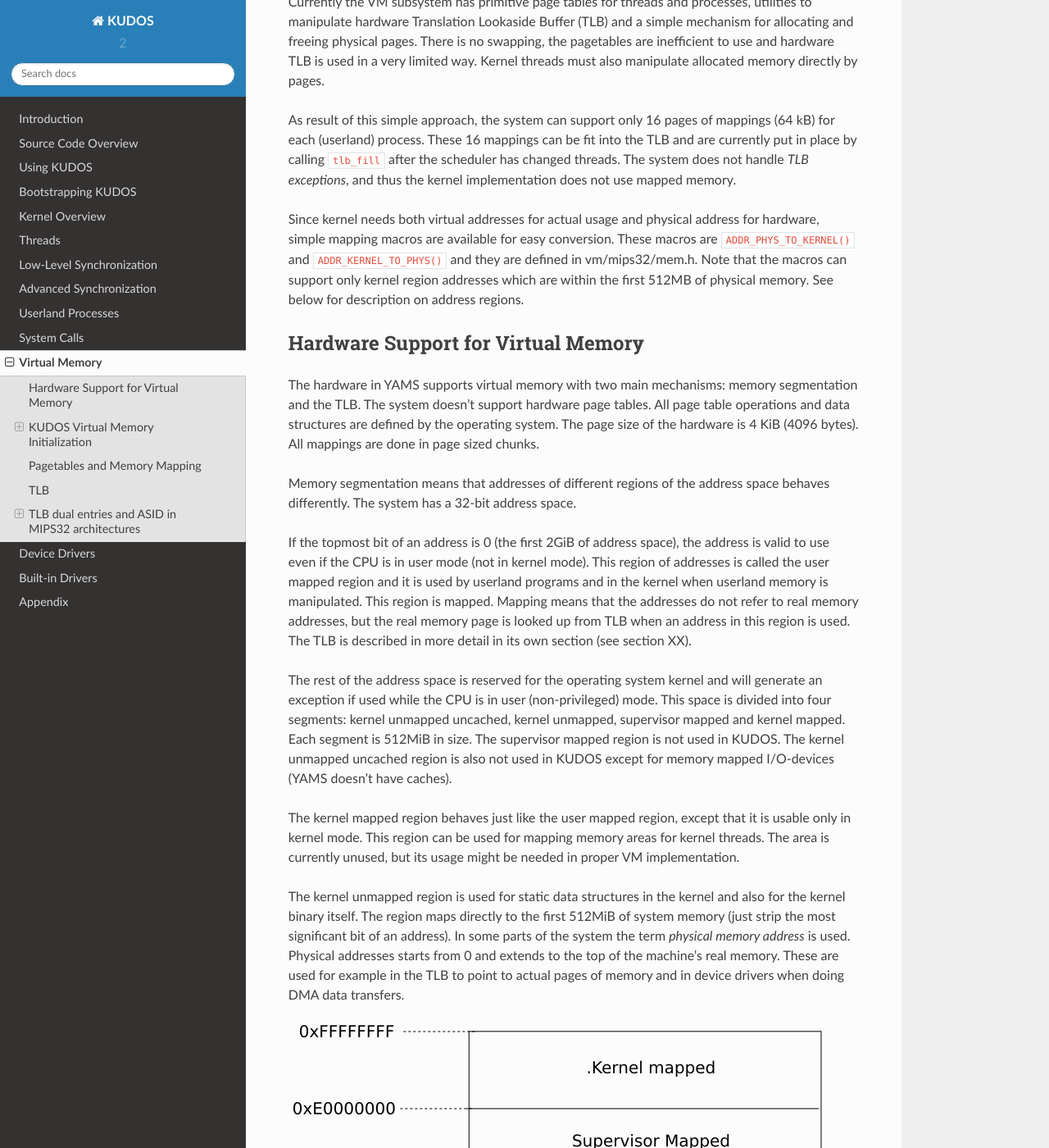
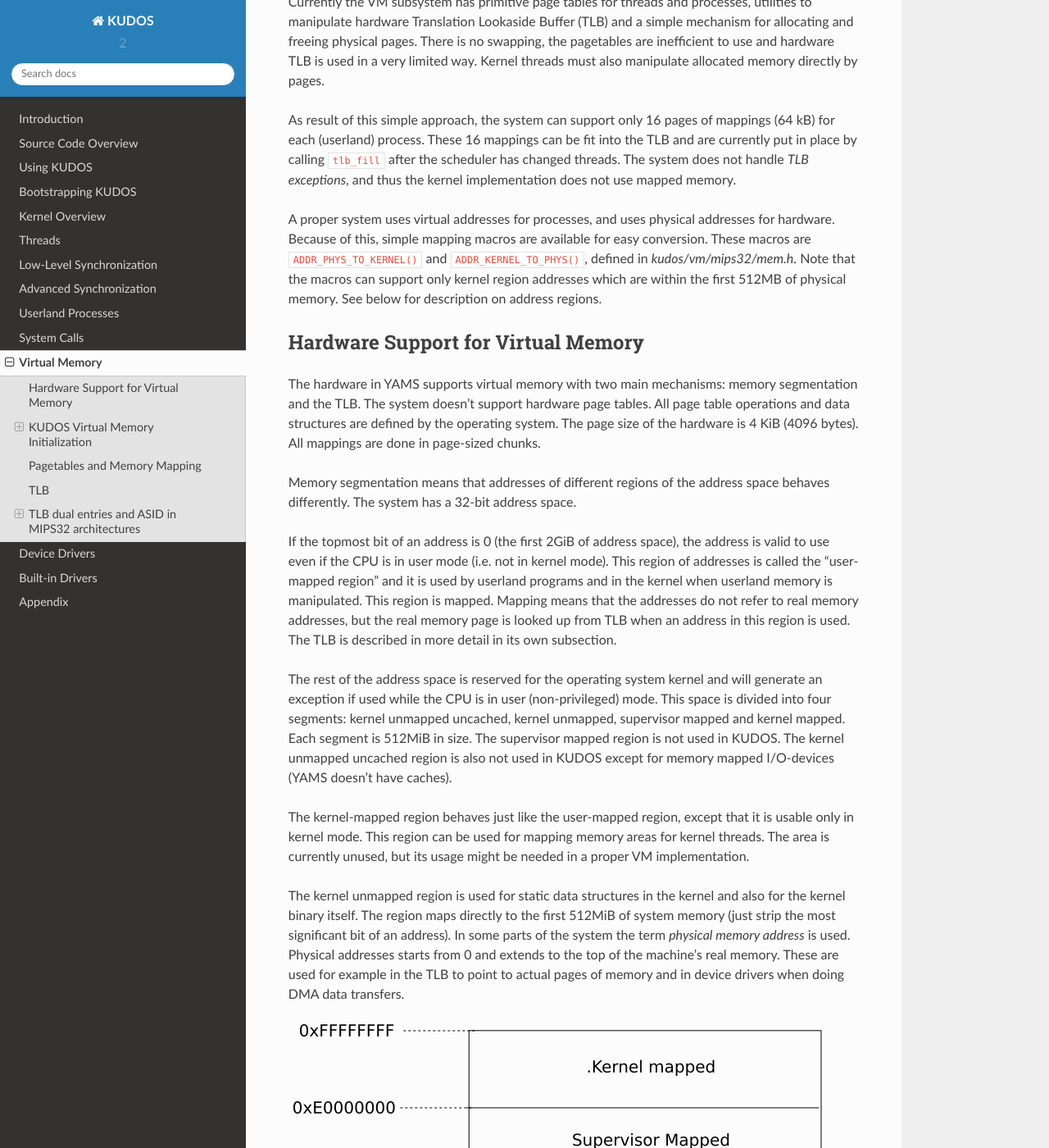
Before and after one commit to DIKU-EDU/kudos, a Sphinx documentation site: the page built from docs/virtual-memory.rst, in a window 1280 px wide and 1400 px high, scrolled down 313 px. Shown: the whole window at 82% size. Built offline with Sphinx 7.4.7 and the Read the Docs theme 2.0.0, drawn with Linux system fonts in a browser that asks for light colours.

Commit message:
Drive-by minor fixes.

```diff
--- a/docs/virtual-memory.rst
+++ b/docs/virtual-memory.rst
@@ -19,12 +19,12 @@ the TLB and are currently put in place by calling ``tlb_fill`` after the
 scheduler has changed threads. The system does not handle *TLB exceptions*,
 and thus the kernel implementation does not use mapped memory.
 
-Since kernel needs both virtual addresses for actual usage and physical address for
-hardware, simple mapping macros are available for easy conversion. These macros
-are ``ADDR_PHYS_TO_KERNEL()`` and ``ADDR_KERNEL_TO_PHYS()`` and they are defined in
-vm/mips32/mem.h. Note that the macros can support only kernel region addresses
-which are within the first 512MB of physical memory. See below for description on
-address regions.
+A proper system uses virtual addresses for processes, and uses physical
+addresses for hardware.  Because of this, simple mapping macros are available
+for easy conversion. These macros are ``ADDR_PHYS_TO_KERNEL()`` and
+``ADDR_KERNEL_TO_PHYS()``, defined in `kudos/vm/mips32/mem.h`. Note that the
+macros can support only kernel region addresses which are within the first 512MB
+of physical memory. See below for description on address regions.
 
 Hardware Support for Virtual Memory
 -----------------------------------
@@ -33,18 +33,18 @@ The hardware in YAMS supports virtual memory with two main mechanisms: memory
 segmentation and the TLB. The system doesn't support
 hardware page tables. All page table operations and data structures are defined
 by the operating system. The page size of the hardware is 4 KiB (4096 bytes). All
-mappings are done in page sized chunks.
+mappings are done in page-sized chunks.
 
 Memory segmentation means that addresses of different regions of the address space
 behaves differently. The system has a 32-bit address space.
 
 If the topmost bit of an address is 0 (the first 2GiB of address space), the address
-is valid to use even if the CPU is in user mode (not in kernel mode). This region of
-addresses is called the user mapped region and it is used by userland programs and
+is valid to use even if the CPU is in user mode (i.e. not in kernel mode). This region of
+addresses is called the "user-mapped region" and it is used by userland programs and
 in the kernel when userland memory is manipulated. This region is mapped. Mapping
 means that the addresses do not refer to real memory addresses, but the real memory
 page is looked up from TLB when an address in this region is used. The TLB is
-described in more detail in its own section (see section XX).
+described in more detail in its own subsection.
 
 The rest of the address space is reserved for the operating system kernel and
 will generate an exception if used while the CPU is in user (non-privileged) mode.
@@ -54,10 +54,10 @@ size. The supervisor mapped region is not used in KUDOS. The kernel unmapped
 uncached region is also not used in KUDOS except for memory mapped I/O-devices
 (YAMS doesn’t have caches).
 
-The kernel mapped region behaves just like the user mapped region, except that
+The kernel-mapped region behaves just like the user-mapped region, except that
 it is usable only in kernel mode. This region can be used for mapping memory areas
 for kernel threads. The area is currently unused, but its usage might be needed in
-proper VM implementation.
+a proper VM implementation.
 
 The kernel unmapped region is used for static data structures in the kernel and
 also for the kernel binary itself. The region maps directly to the first 512MiB of
```
